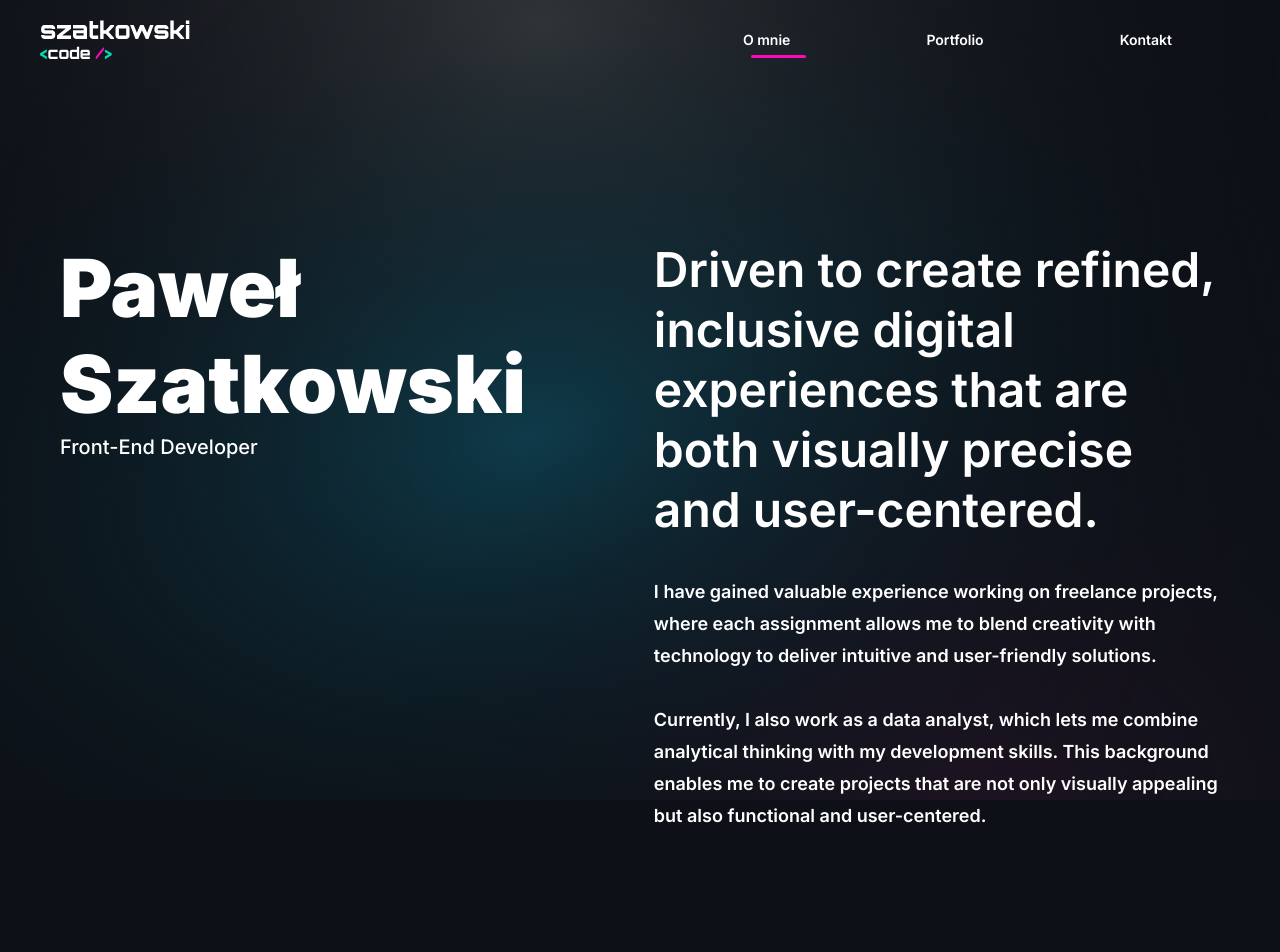
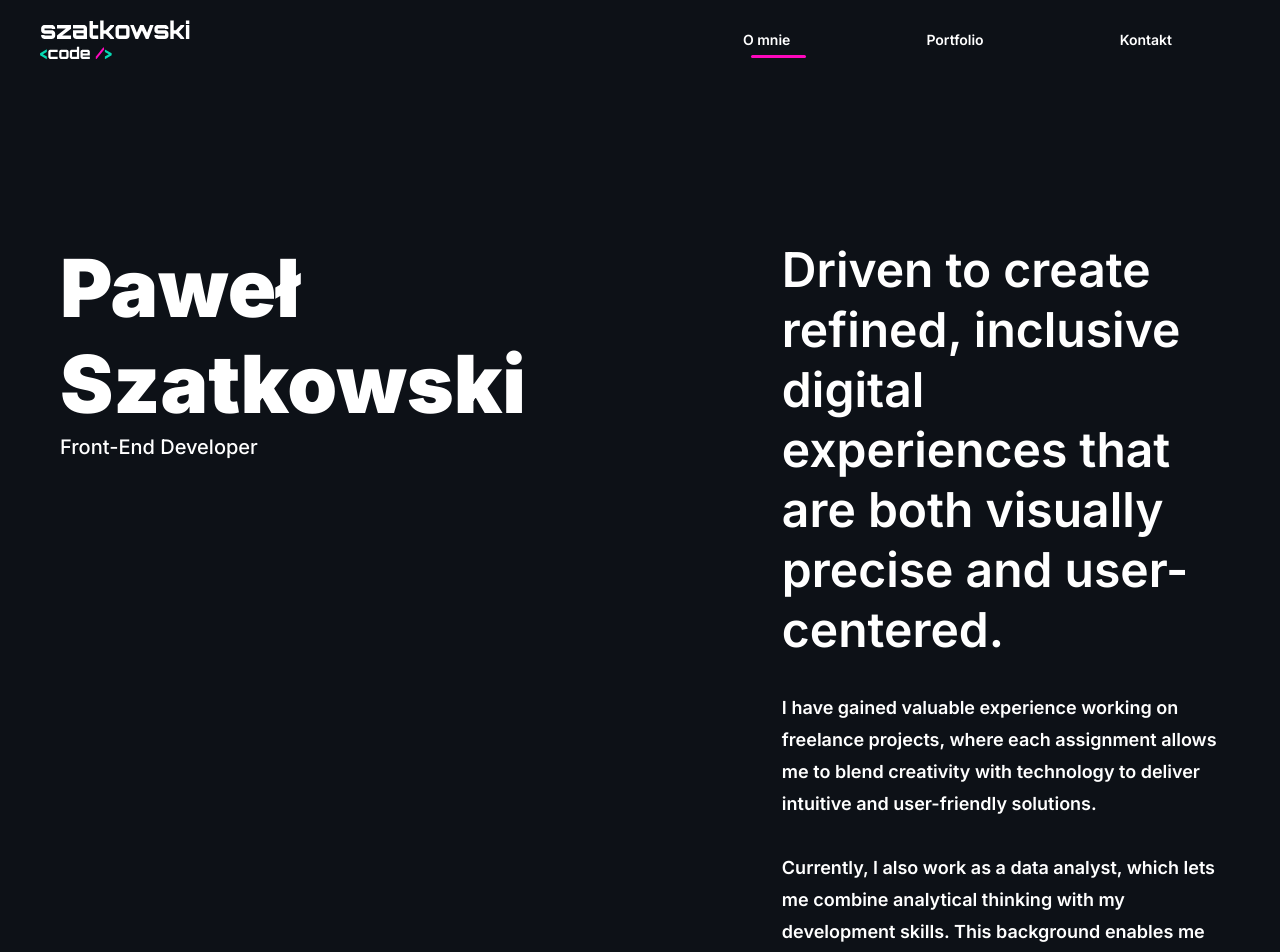
Before and after one commit to Szatkowskicg/szatkowski-code, a React (Vite) app: page /about in a window 1280 px wide. Shown: the top 952 px of the page. Built offline with nearby package versions, Linux system fonts and the light colour scheme.

Commit message:
szatkowski-code 1.0.8

```diff
--- a/src/App.jsx
+++ b/src/App.jsx
@@ -23,7 +23,7 @@ const App = () => {
     <div className="min-h-dvh">
       <Header />
       <AnimatedRoutes />
-      <BackgroundOverlay />
+      {/* <BackgroundOverlay /> */}
     </div>
   );
 };
--- a/src/components/About.jsx
+++ b/src/components/About.jsx
@@ -17,6 +17,7 @@ import {
 } from "../assets";
 import { motion } from "motion/react";
 import Reveal from "./Reveal";
+import SequentialAnimations from "./SequentialAnimarions";
 
 const TimelineItem = ({ className, title, position, time }) => {
   return (
@@ -70,52 +71,37 @@ const SkillIconItem = ({ icon, title }) => {
 
 const About = () => {
   return (
-    <div
-      initial={{ y: 20, opacity: 0 }}
-      animate={{ y: 0, opacity: 1 }}
-      className="relative h-full pt-[10rem] pb-[5rem] overflow-y-auto box-border"
-    >
+    <div className="relative h-full pt-[10rem] pb-[5rem] overflow-y-auto box-border">
       <div className="container">
-        <div className="flex flex-col lg:flex-row">
-          <div>
-            <Reveal>
-              <h2 animate={{}} className="h1 font-black">
+        <Reveal className="flex flex-col lg:flex-row max-lg:space-y-8">
+          <SequentialAnimations>
+            <h2 className="h1 font-black">
               Paweł <br />
               Szatkowski
             </h2>
-            </Reveal>
-            <Reveal>
             <h5 className="h5 font-medium">Front-End Developer</h5>
-            </Reveal>
-          </div>
+          </SequentialAnimations>
 
-          <div className="lg:pl-[8rem] space-y-9">
-            <Reveal delay={0.35}>
+          <SequentialAnimations className="lg:pl-[8rem] space-y-8" delay={0.8}>
             <h4 className="h2">
               Driven to create refined, inclusive digital experiences that are
               both visually precise and user-centered.
             </h4>
+
+            <p className="h6">
+              I have gained valuable experience working on freelance projects,
+              where each assignment allows me to blend creativity with
+              technology to deliver intuitive and user-friendly solutions.
+            </p>
+
+            <p className="h6">
+              Currently, I also work as a data analyst, which lets me combine
+              analytical thinking with my development skills. This background
+              enables me to create projects that are not only visually appealing
+              but also functional and user-centered.
+            </p>
+          </SequentialAnimations>
         </Reveal>
-            <div className="h6 space-y-8">
-              <Reveal delay={0.45}>
-                <p>
-                  I have gained valuable experience working on freelance
-                  projects, where each assignment allows me to blend creativity
-                  with technology to deliver intuitive and user-friendly
-                  solutions.
-                </p>
-              </Reveal>
-              <Reveal delay={0.55}>
-                <p>
-                  Currently, I also work as a data analyst, which lets me
-                  combine analytical thinking with my development skills. This
-                  background enables me to create projects that are not only
-                  visually appealing but also functional and user-centered.
-                </p>
-              </Reveal>
-            </div>
-          </div>
-        </div>
 
         <div class="space-y-4 md:space-y-0 md:grid grid-cols-6 gap-y-6 py-[8rem]">
           <TimelineItem
@@ -139,7 +125,7 @@ const About = () => {
         </div>
 
         <div className="grid gap-8 grid-cols-2">
-          <Reveal className="col-span-2 max-md:space-y-6 md:grid md:grid-cols-2 gap-6 py-8 px-6 lg:px-12 bg-n-7 rounded-[2.5rem] content-center">
+          <Reveal className="col-span-2 max-md:space-y-6 md:grid md:grid-cols-2 gap-6 py-8 px-6 lg:px-12 bg-n-7 rounded-[1.5rem] content-center">
             <div className="col-span-2">
               <h4 className="h4">Technology and Frameworks</h4>
             </div>
@@ -185,19 +171,16 @@ const About = () => {
             </div>
           </Reveal>
 
-          <Reveal className="col-span-2 lg:col-span-1 space-y-6 py-8 px-6 lg:px-12 bg-n-7 rounded-[2.5rem] content-center">
+          <Reveal className="col-span-2 lg:col-span-1 space-y-6 py-8 px-6 lg:px-12 bg-n-7 rounded-[1.5rem] content-center">
             <h4 className="h4">Languages</h4>
-            <div className="space-y-4 lg:px-8 xl:px-16">
+            <div className="space-y-4 lg:px-8">
               <SkillProgressItem title={"JS"} icon={javascript} progress={5} />
               <SkillProgressItem title={"HTML"} icon={html} progress={8} />
               <SkillProgressItem title={"CSS"} icon={css} progress={8} />
             </div>
           </Reveal>
 
-          <Reveal
-            delay={0.5}
-            className="col-span-2 lg:col-span-1 space-y-6 py-8 px-6 lg:px-12 bg-n-7 rounded-[2.5rem] content-center "
-          >
+          <Reveal className="col-span-2 lg:col-span-1 space-y-6 py-8 px-6 lg:px-12 bg-n-7 rounded-[1.5rem] content-center ">
             <h4 className="h4">Portfolio</h4>
             <div></div>
           </Reveal>
--- a/src/components/Reveal.jsx
+++ b/src/components/Reveal.jsx
@@ -1,19 +1,23 @@
 import { motion, useInView, useAnimation } from "motion/react";
 import React, { useEffect, useRef } from "react";
 
-const Reveal = ({ children, className, delay }) => {
+const Reveal = ({ children, className, delay = 0.2, onVisible }) => {
   const ref = useRef(null);
-  const isInView = useInView(ref, { once: true });
+  const isInView = useInView(ref, {
+    once: true,
+    amount: 0.5,
+  });
 
   const mainControls = useAnimation();
-  const slideControls = useAnimation();
 
-  const classes = `relative w-full ${className || ""}`;
+  const classes = `relative ${className || ""}`;
 
   useEffect(() => {
     if (isInView) {
       mainControls.start("visible");
-      slideControls.start("visible");
+      if (onVisible) {
+        onVisible();
+      }
     }
   }, [isInView]);
 
@@ -37,7 +41,6 @@ const Reveal = ({ children, className, delay }) => {
         type: "spring",
         stiffness: 100,
         duration: 0.3,
-        delay: delay || 0.25,
       }}
       exit={{
         opacity: 0,
@@ -45,7 +48,36 @@ const Reveal = ({ children, className, delay }) => {
         transition: { ease: "easeIn", duration: 0.3 },
       }}
     >
-      {children}
+      {React.Children.map(children, (child, index) => {
+        if (!React.isValidElement(child)) return child;
+
+        const {
+          variants = {
+            hidden: { opacity: 0, x: -30 },
+            visible: { opacity: 1, x: 0 },
+          },
+          transition = {
+            type: "spring",
+            stiffness: 100,
+            duration: 0.3,
+            delay: delay + index * 0.2,
+          },
+          className = "relative",
+        } = child.props;
+
+        return (
+          <motion.div
+            key={index}
+            variants={variants}
+            initial="hidden"
+            animate={isInView ? "visible" : "hidden"}
+            transition={transition}
+            className={className}
+          >
+            {child}
+          </motion.div>
+        );
+      })}
     </motion.div>
   );
 };
--- /dev/null
+++ b/src/components/SequentialAnimarions.jsx
@@ -0,0 +1,43 @@
+import { motion } from "framer-motion";
+import React from "react";
+
+const SequentialAnimations = ({ children, className, delay = 0.4 }) => {
+  const classes = `relative ${className || ""}`;
+
+  return (
+    <motion.div className={classes}>
+      {React.Children.map(children, (child, index) => {
+        if (!React.isValidElement(child)) return child;
+
+        const {
+          variants = {
+            hidden: { opacity: 0, x: -30 },
+            visible: { opacity: 1, x: 0 },
+          },
+          transition = {
+            type: "spring",
+            stiffness: 100,
+            duration: 0.3,
+            delay: delay + index * 0.2,
+          },
+          className = "relative",
+        } = child.props;
+
+        return (
+          <motion.div
+            key={index}
+            variants={variants}
+            initial="hidden"
+            animate="visible"
+            transition={transition}
+            className={className}
+          >
+            {child}
+          </motion.div>
+        );
+      })}
+    </motion.div>
+  );
+};
+
+export default SequentialAnimations;
```
Lines whose indentation alone changed are shown as unchanged.
